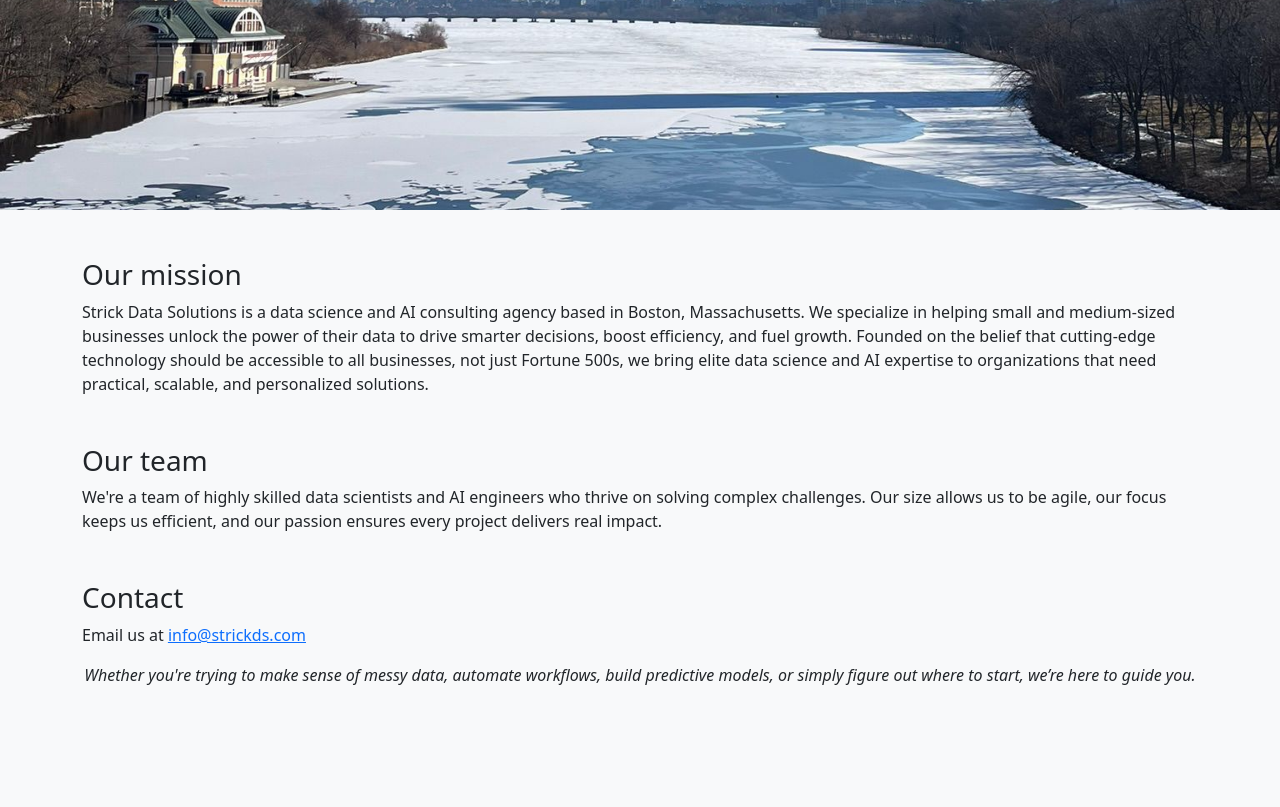
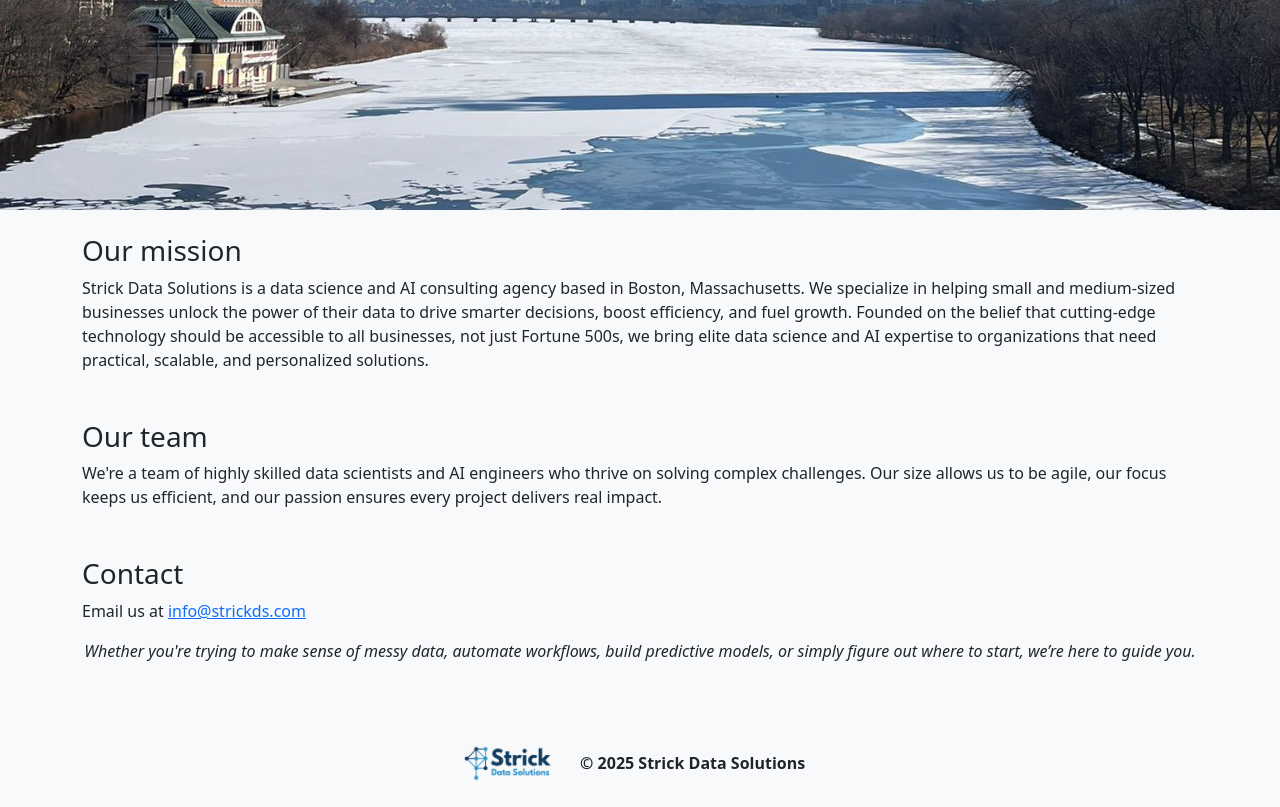
Before and after one commit to dstrick17/strickds, a Flask app: page / in a window 1280 px wide. Shown: the part 602-1409 px from the top of the page. Before the commit the page ends 1287 px from the top, so only its background shows below. Run offline with Flask 3, Linux system fonts and the light colour scheme; some libraries are stand-ins or nearby versions.

Commit message:
add footer

```diff
--- a/templates/base.html
+++ b/templates/base.html
@@ -15,9 +15,11 @@
   {% include 'navbar.html' %}
   {% block hero %}{% endblock %}
 
-  <div class="container py-5">
+  <div class="container py-4">
     {% block content %}{% endblock %}
   </div>
+
+  {% include 'footer.html' %}
 
   <script src="https://cdn.jsdelivr.net/npm/aos@2.3.4/dist/aos.js"></script>
   <script>
--- /dev/null
+++ b/templates/footer.html
@@ -0,0 +1,11 @@
+<!-- footer -->
+<footer class="bg-light py-2 text-center">
+  <div class="container">
+    <div class="d-flex justify-content-center align-items-center mb-3 px-4">
+      <img src="/static/logo-3.png" alt="Strick Logo" style="max-height: 40px;" class="me-3">
+      <span class="fw-bold fs-10 me-4">© 2025 Strick Data Solutions</span>
+      <script src="https://platform.linkedin.com/in.js" type="text/javascript"> lang: en_US</script>
+      <script type="IN/FollowCompany" data-id="107397993" data-counter="bottom"></script>
+    </div>
+  </div>
+</footer>
```
Also changed, not shown: static/logo-1.png (deleted).
